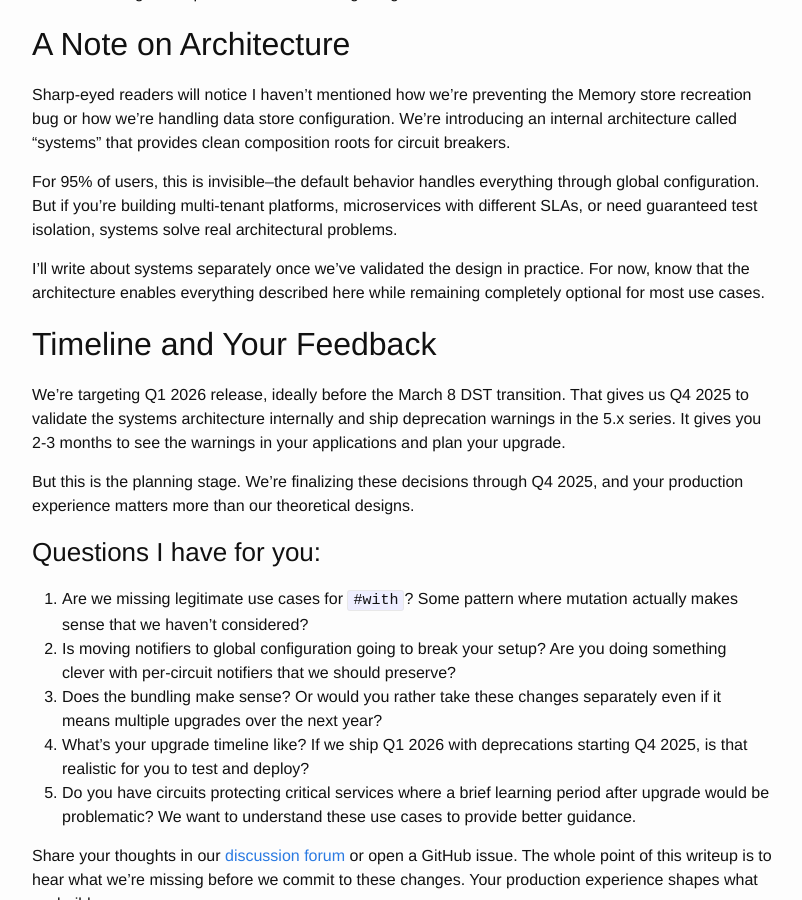
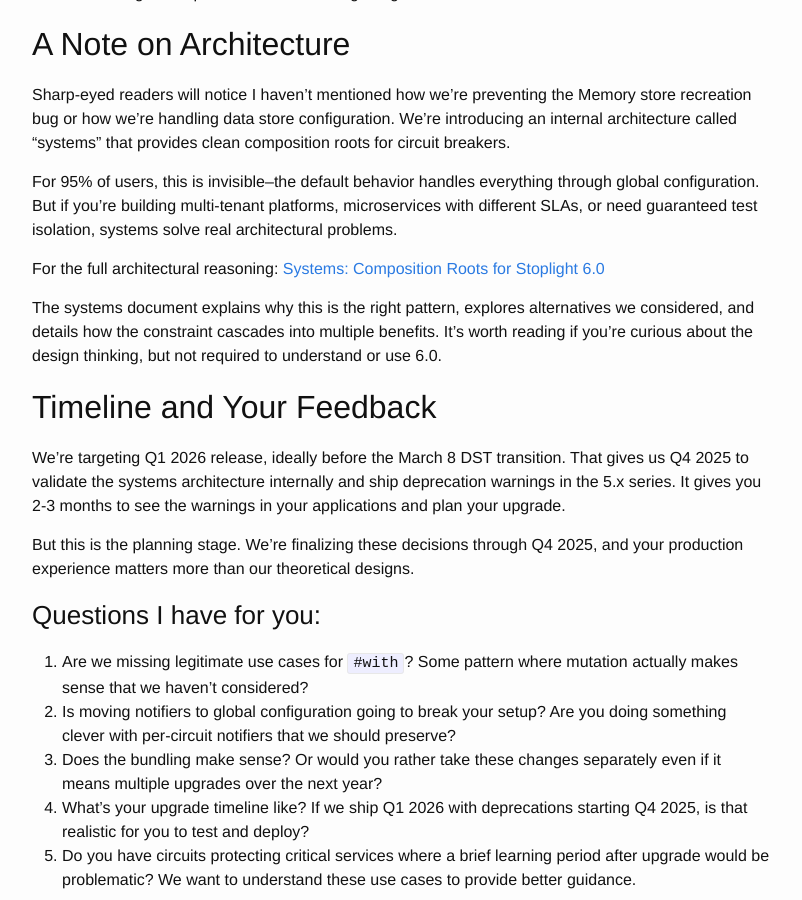
Before and after one commit to bolshakov/bolshakov.github.io, a Jekyll site: the page built from _posts/2025-11-27-stoplight-6-roadmap.md, in a window 1280 px wide and 900 px high, scrolled down 8166 px. Shown: the whole window, without its empty margins (238-1040 px from the left). Built offline with Jekyll 4.4.1, drawn with Linux system fonts in a browser that asks for light colours.

Commit message:
Reference systems post

```diff
--- a/_posts/2025-11-27-stoplight-6-roadmap.md
+++ b/_posts/2025-11-27-stoplight-6-roadmap.md
@@ -377,8 +377,11 @@
 building multi-tenant platforms, microservices with different SLAs, or need guaranteed test isolation, systems solve
 real architectural problems.
 
-I'll write about systems separately once we've validated the design in practice. For now, know that the architecture
-enables everything described here while remaining completely optional for most use cases.
+For the full architectural reasoning: [Systems: Composition Roots for Stoplight 6.0]
+
+The systems document explains why this is the right pattern, explores alternatives we considered, and details how the
+constraint cascades into multiple benefits. It's worth reading if you're curious about the design thinking, but not
+required to understand or use 6.0.
 
 ## Timeline and Your Feedback
 
@@ -410,3 +413,4 @@
 
 
 [discussion forum]: https://github.com/bolshakov/stoplight/discussions/533
+[Systems: Composition Roots for Stoplight 6.0]: https://blog.bolshakov.dev/2025/11/28/stoplight-systems.html
```
